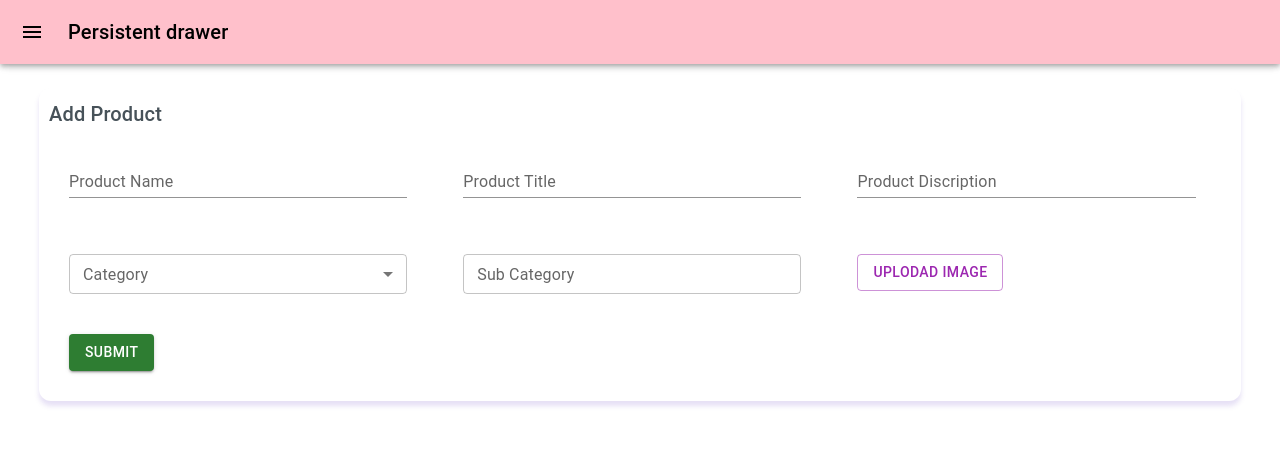
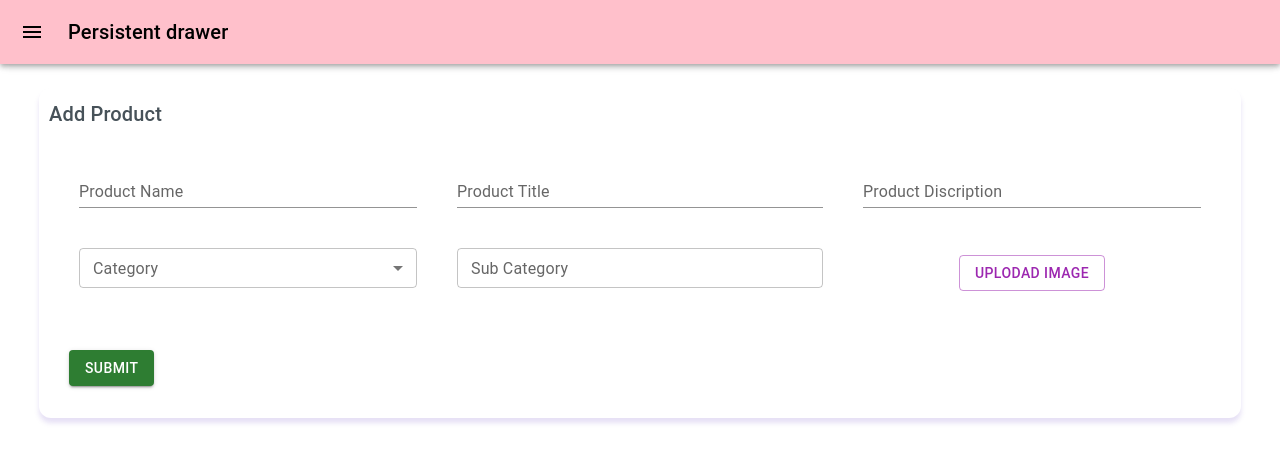
Before and after one commit to AkeySingh/e-sprintzone, a React (Create React App) app in the folder client/: page /admin/product in a window 1280 px wide. Shown: the top 462 px of the page. Built offline with nearby package versions, Linux system fonts and the light colour scheme.

Commit message:
make fix

```diff
--- a/client/src/Store/Actions/types.js
+++ b/client/src/Store/Actions/types.js
@@ -5,3 +5,4 @@ export const GET_CARDS = 'GET_CARDS'
 
 export const TEXT_FIELD = 'TEXT_FIELD'
 export const Is_OPEN_MODEL = 'IS_OPEN_MODEL'
+export const Is_OPEN_LOGIN_MODEL = 'Is_OPEN_LOGIN_MODEL'
--- a/client/src/Store/Reducers/signupReducer.js
+++ b/client/src/Store/Reducers/signupReducer.js
@@ -8,6 +8,7 @@ let initialState = {
   password: '',
   confirmPassword: '',
   isOpen: false,
+  isLogInOpen: false,
 }
 
 function signupReducer(signupState = initialState, action) {
@@ -17,6 +18,8 @@ function signupReducer(signupState = initialState, action) {
       return { ...signupState, [payload.name]: payload.value }
     case 'Is_OPEN_MODEL':
       return { ...signupState, isOpen: payload }
+    case 'Is_OPEN_LOGIN_MODEL':
+      return { ...signupState, isLogInOpen: payload }
     default:
       return signupState
   }
--- a/client/src/admin/Products/productForm.js
+++ b/client/src/admin/Products/productForm.js
@@ -36,8 +36,8 @@ const ProductForm = (props) => {
 
   return (
     <>
-      <div className='flex-box'>
-        <div className='flex-box-item'>
+      <div className='grid-container'>
+        <div className='grid-item'>
           <TextField
             onChange={(e) => InputChange(e)}
             fullWidth
@@ -47,7 +47,7 @@ const ProductForm = (props) => {
             variant='standard'
           />
         </div>
-        <div className='flex-box-item'>
+        <div className='grid-item'>
           <TextField
             fullWidth
             onChange={(e) => InputChange(e)}
@@ -58,7 +58,7 @@ const ProductForm = (props) => {
             variant='standard'
           />
         </div>
-        <div className='flex-box-item'>
+        <div className='grid-item'>
           <TextField
             fullWidth
             onChange={(e) => InputChange(e)}
@@ -69,7 +69,7 @@ const ProductForm = (props) => {
             variant='standard'
           />
         </div>
-        <div className='flex-box-item'>
+        <div className='grid-item'>
           <TextField
             select
             fullWidth
@@ -86,7 +86,7 @@ const ProductForm = (props) => {
             <MenuItem value={'child'}>Children's</MenuItem>
           </TextField>
         </div>
-        <div className='flex-box-item'>
+        <div className='grid-item'>
           <TextField
             textarea
             fullWidth
@@ -98,7 +98,7 @@ const ProductForm = (props) => {
             size='small'
           />
         </div>
-        <div className='flex-box-item'>
+        <div className='grid-item'>
           <Button variant='outlined' color='secondary' component='label'>
             Uplodad Image
             <input hidden accept='image/*' multiple type='file' onChange={(e) => InputChange(e)} />
@@ -107,7 +107,7 @@ const ProductForm = (props) => {
       </div>
 
       <div className='flex-box'>
-        <div className='flex-box-item'>
+        <div className='grid-item'>
           <Button variant='contained' color='success' component='label' onClick={(e) => handleSubmit(e)}>
             Submit
           </Button>
--- a/client/src/components/Authentication/Login.js
+++ b/client/src/components/Authentication/Login.js
@@ -1,11 +1,92 @@
-import React from 'react'
+import React, { memo } from 'react'
+import { useDispatch, useSelector } from 'react-redux'
+import Box from '@mui/material/Box'
+import Modal from '@mui/material/Modal'
+import Button from '@mui/material/Button'
+import TextField from '@mui/material/TextField'
+import './auth.page.css'
+import { handleChange, addUser } from '../../Store/Actions/signupAction'
 
-const Login = () => {
+import { FaSkullCrossbones } from 'react-icons/fa'
+
+const style = {
+  position: 'absolute',
+  top: '50%',
+  left: '50%',
+  transform: 'translate(-50%, -50%)',
+  width: '70%',
+  bgcolor: 'white',
+  border: '1px solid #000',
+  borderRadius: '5px',
+  boxShadow: 24,
+  p: 2,
+}
+
+const Login = (props) => {
+  const dispatch = useDispatch()
+  const formData = useSelector((state) => state.signup)
+
+  const InputChange = (e) => {
+    const { name, value } = e.target
+    dispatch(handleChange(name, value))
+  }
+  const handleSubmit = (e) => {
+    e.preventDefault()
+    dispatch(addUser(formData))
+  }
+
   return (
     <>
-      <h2>hello Login user</h2>
+      <Modal
+        open={props.isOpen}
+        onClose={() => props.handleClose()}
+        aria-labelledby='child-modal-title'
+        aria-describedby='child-modal-description'
+      >
+        <Box className='modal_box' sx={{ ...style }} variant='rounded'>
+          <div className='flex-box'>
+            <div className='textField'>
+              <TextField
+                className='input'
+                onChange={(e) => InputChange(e)}
+                value={formData.firstName}
+                name='userName'
+                id='standard-basic'
+                label='User Name'
+                variant='standard'
+              />
+            </div>
+          </div>
+
+          <div className='flex-box'>
+            <div className='textField'>
+              <TextField
+                className='input'
+                onChange={(e) => InputChange(e)}
+                value={formData.password}
+                name='password'
+                id='standard-basic'
+                label='Password'
+                variant='standard'
+              />
+            </div>
+          </div>
+
+          <div className='signup_button_box'>
+            <Button variant='outlined' color='secondary' onClick={(e) => handleSubmit(e)}>
+              Submit
+            </Button>
+            <Button onClick={() => props.handleClose()} variant='outlined' color='error'>
+              Cancel
+            </Button>
+          </div>
+          <span onClick={() => props.handleClose()} className='cross' variant='outlined' color='error'>
+            <FaSkullCrossbones />
+          </span>
+        </Box>
+      </Modal>
     </>
   )
 }
 
-export default Login
+export default memo(Login)
--- a/client/src/components/Authentication/auth.page.css
+++ b/client/src/components/Authentication/auth.page.css
@@ -1,13 +1,21 @@
 .flex-box {
   display: flex;
-  gap: 1em;
-  flex-wrap: wrap;
+  gap: 1rem;
+  justify-content: space;
 }
 
 .flex-box-item {
   padding: 20px 20px;
-  width: 32%;
-  align-items: flex-start;
+  width: 100%;
+}
+.textField {
+  width: 100%;
+  padding: 15px;
+  text-align: center;
+}
+
+.textField .input {
+  width: 80%;
 }
 
 .select_textarea {
@@ -39,3 +47,15 @@
 .cross:active {
   color: blue;
 }
+
+.grid-container {
+  display: grid;
+  grid-template-columns: auto auto auto;
+  padding: 10px;
+}
+.grid-item {
+  background-color: rgba(255, 255, 255, 0.8);
+  padding: 20px;
+  font-size: 30px;
+  text-align: center;
+}
--- a/client/src/components/Header/Header.js
+++ b/client/src/components/Header/Header.js
@@ -9,6 +9,7 @@ import Box from '@mui/material/Box'
 import './header.page.css'
 import { Link } from 'react-router-dom'
 import Signup from '../Authentication/Signup'
+import Login from '../Authentication/Login'
 import { useSelector, useDispatch } from 'react-redux'
 
 const Header = () => {
@@ -51,10 +52,16 @@ const Header = () => {
           >
             Sign Up
           </Button>
-          <Button color='inherit'>Login</Button>
+          <Button color='inherit' onClick={() => dispatch({ type: 'Is_OPEN_LOGIN_MODEL', payload: true })}>
+            Login
+          </Button>
         </Toolbar>
 
         <Signup isOpen={formData.isOpen} handleClose={() => dispatch({ type: 'Is_OPEN_MODEL', payload: false })} />
+        <Login
+          isOpen={formData.isLogInOpen}
+          handleClose={() => dispatch({ type: 'Is_OPEN_LOGIN_MODEL', payload: false })}
+        />
       </AppBar>
     </Box>
   )
--- a/client/src/components/ProductDetails/ProductDetails.js
+++ b/client/src/components/ProductDetails/ProductDetails.js
@@ -15,27 +15,15 @@ const ProductDetails = () => {
                   </div>
 
                   <div>
-                    {' '}
-                    <img
-                      className='item_image'
-                      // src='https://fastly.picsum.photos/id/864/200/300.jpg?hmac=pHxnt4rXpNHIqBRpVSe-yL_pDtdwDfasgfub8GwI5mw'
-                    />
+                    <img className='item_image' />
                   </div>
 
                   <div>
-                    {' '}
-                    <img
-                      className='item_image'
-                      // src='https://fastly.picsum.photos/id/864/200/300.jpg?hmac=pHxnt4rXpNHIqBRpVSe-yL_pDtdwDfasgfub8GwI5mw'
-                    />
+                    <img className='item_image' />
                   </div>
 
                   <div>
-                    {' '}
-                    <img
-                      className='item_image'
-                      // src='https://fastly.picsum.photos/id/864/200/300.jpg?hmac=pHxnt4rXpNHIqBRpVSe-yL_pDtdwDfasgfub8GwI5mw'
-                    />
+                    <img className='item_image' />
                   </div>
                 </div>
                 <div className='product_details_image inline-block'>
@@ -43,7 +31,7 @@ const ProductDetails = () => {
                 </div>
               </div>
               <div className='product_details_item'>
-                <div> Title </div>{' '}
+                <div> Title </div>
               </div>
             </div>
           </div>
```
Also changed, not shown: client/src/components/Authentication/Signup.js (+25 -4 lines).
